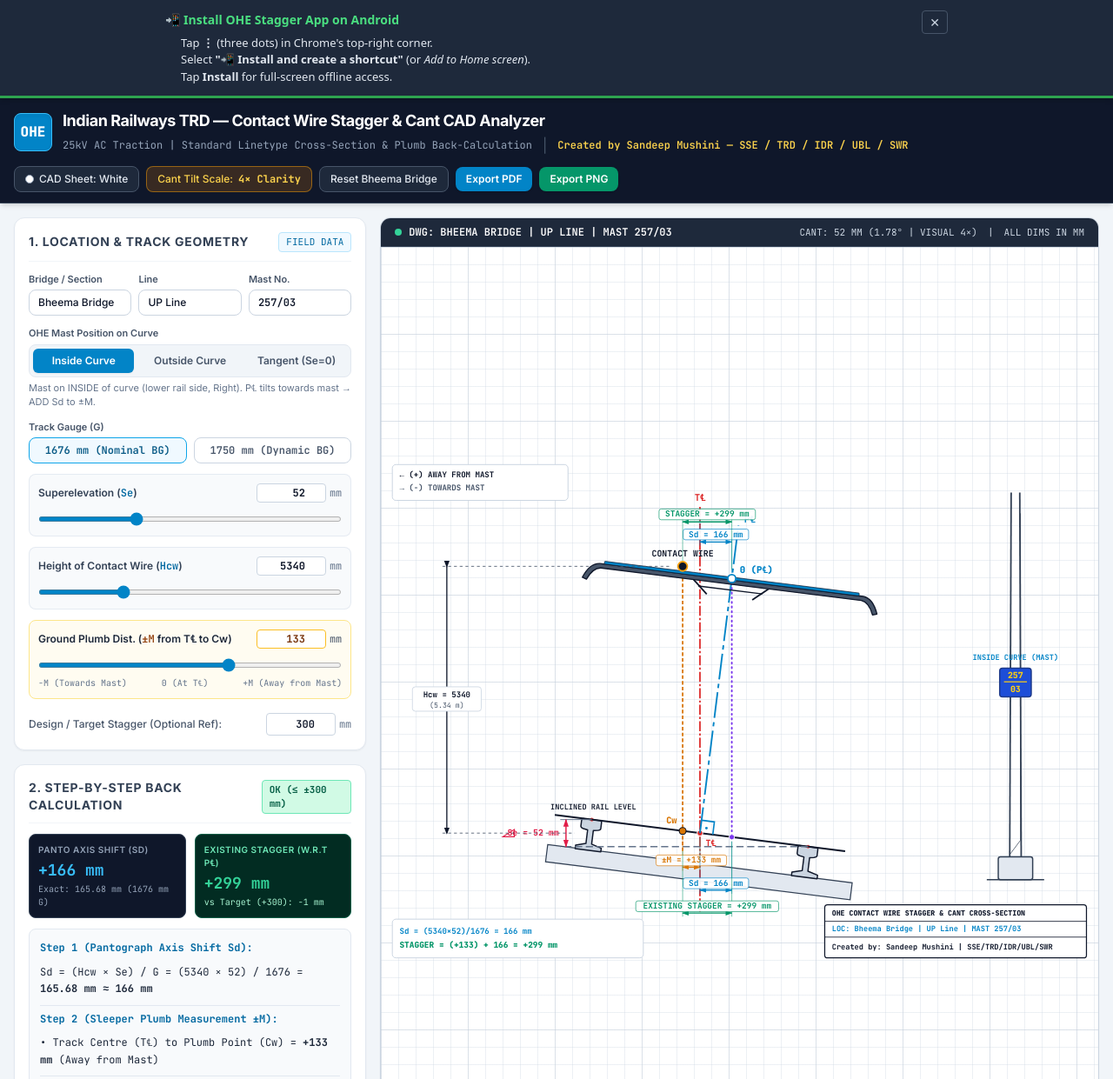
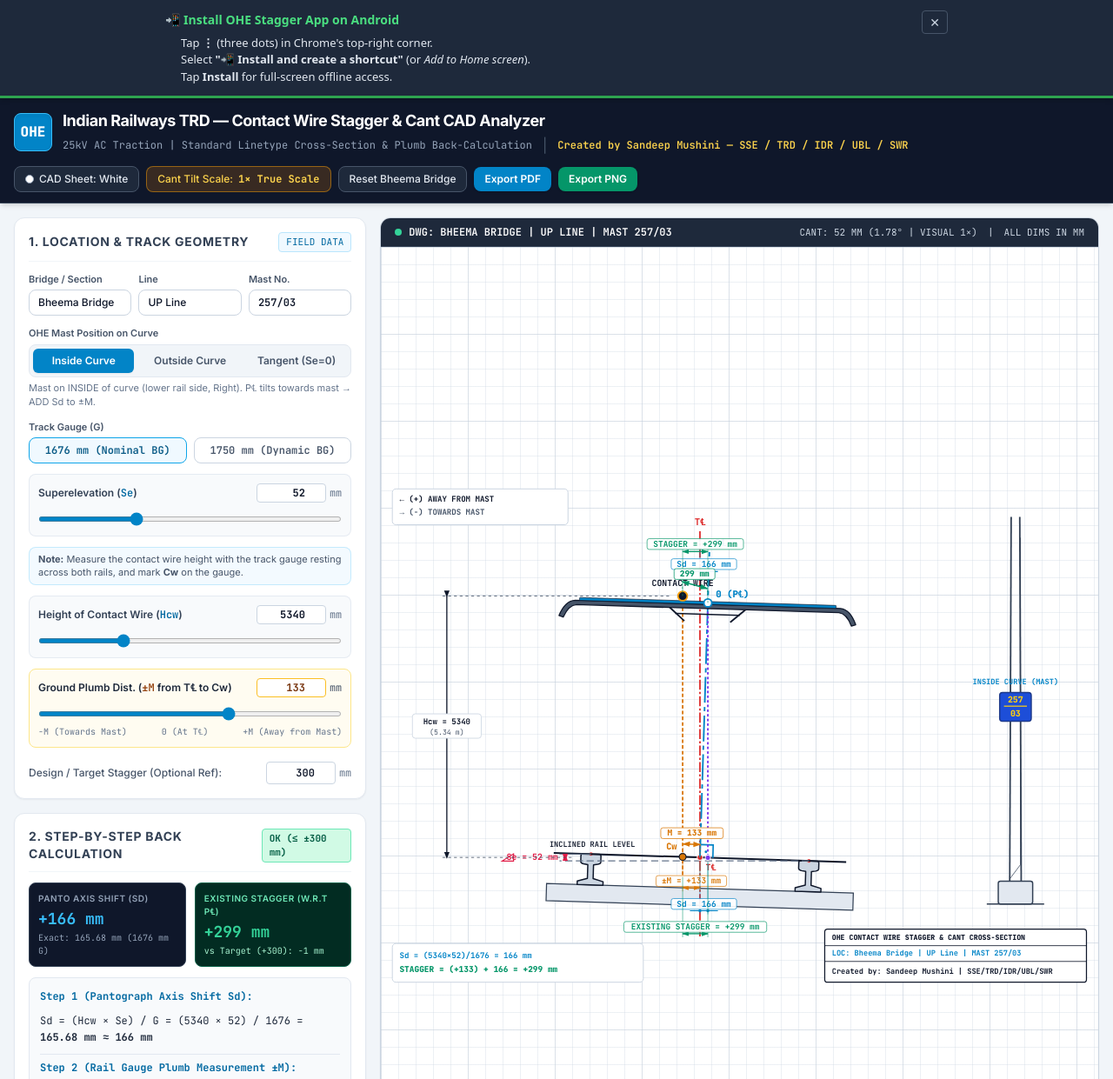
Before and after one commit to ssetrdidr/OHE_Curve_Stagger, a plain HTML site: page index.html in a window 1280 px wide. Shown: the top 1241 px of the page at 87% size. Drawn offline with nearby package versions, Linux system fonts and the light colour scheme.

Commit message:
Add files via upload

```diff
--- a/index.html
+++ b/index.html
@@ -9,14 +9,14 @@
   <meta property="og:type" content="website" />
   <meta property="og:url" content="https://ssetrdidr.github.io/OHE_Curve_Stagger/" />
   <meta property="og:title" content="Indian Railways OHE Stagger &amp; Superelevation CAD Visualizer — Sandeep Mushini" />
-  <meta property="og:description" content="25kV AC Traction Contact Wire Stagger &amp; Cant Cross-Section CAD Analyzer and Sleeper Plumb Back-Calculation Tool." />
+  <meta property="og:description" content="25kV AC Traction Contact Wire Stagger &amp; Cant Cross-Section CAD Analyzer and Rail Gauge Plumb Back-Calculation Tool." />
   <meta property="og:image" content="https://ssetrdidr.github.io/OHE_Curve_Stagger/preview-image.png" />
 
   <!-- Twitter Card Meta Tags -->
   <meta name="twitter:card" content="summary_large_image" />
   <meta name="twitter:url" content="https://ssetrdidr.github.io/OHE_Curve_Stagger/" />
   <meta name="twitter:title" content="Indian Railways OHE Stagger &amp; Superelevation CAD Visualizer — Sandeep Mushini" />
-  <meta name="twitter:description" content="25kV AC Traction Contact Wire Stagger &amp; Cant Cross-Section CAD Analyzer and Sleeper Plumb Back-Calculation Tool." />
+  <meta name="twitter:description" content="25kV AC Traction Contact Wire Stagger &amp; Cant Cross-Section CAD Analyzer and Rail Gauge Plumb Back-Calculation Tool." />
   <meta name="twitter:image" content="https://ssetrdidr.github.io/OHE_Curve_Stagger/preview-image.png" />
 
   <!-- PWA: installable app metadata -->
@@ -145,8 +145,11 @@
 
         <button id="btnExaggeration" type="button" class="px-3 py-1.5 rounded-lg text-xs font-medium bg-amber-600/20 hover:bg-amber-600/30 border border-amber-500/50 text-amber-300 transition flex items-center gap-1.5">
           <span>Cant Tilt Scale:</span>
-          <strong id="tiltScaleLabel" class="font-mono">4× Clarity</strong>
+          <strong id="tiltScaleLabel" class="font-mono">1× True Scale</strong>
         </button>
+        <div id="tiltExaggerationNote" style="display:none;" class="w-full mt-1 px-2.5 py-1 rounded bg-amber-950/80 border border-amber-500/40 text-[11px] font-mono text-amber-200 leading-snug">
+          Note: 4× visual exaggeration tilts P℄ more steeply over height Hcw, making wire/0 position appear shifted—actual field geometry does not jump.
+        </div>
 
         <button id="btnResetPreset" type="button" class="px-3 py-1.5 rounded-lg text-xs font-medium bg-slate-800 hover:bg-slate-700 border border-slate-600 text-slate-200 transition">
           Reset Bheema Bridge
@@ -236,6 +239,11 @@
             </div>
             <input id="rngSe" type="range" min="0" max="165" step="1" value="52" class="w-full h-1.5 bg-slate-200 rounded-lg cursor-pointer" />
           </div>
+
+          <!-- Measurement Note -->
+          <p class="text-[11px] text-slate-600 bg-sky-50/80 border border-sky-200/80 rounded-lg px-2.5 py-1.5 leading-snug">
+            <strong>Note:</strong> Measure the contact wire height with the track gauge resting across both rails, and mark <strong>Cw</strong> on the gauge.
+          </p>
 
           <!-- Height of Contact Wire Hcw -->
           <div class="bg-slate-50 p-2.5 rounded-lg border border-slate-200/80">
@@ -310,7 +318,7 @@
 
         <!-- Safety Reminder -->
         <div class="mt-3 p-2.5 rounded-lg bg-rose-50 border border-rose-200 text-[11px] text-rose-900 leading-snug">
-          <strong>Safety Protocol:</strong> Drop plumb bob from contact wire to mark <strong>Cw</strong> on sleeper <em>only</em> after obtaining valid Power Block, testing line dead, and clamping Discharge Rods on both sides.
+          <strong>Safety Protocol:</strong> Drop plumb bob from contact wire to mark <strong>Cw</strong> on rail gauge <em>only</em> after obtaining valid Power Block, testing line dead, and clamping Discharge Rods on both sides.
         </div>
       </div>
 
@@ -328,7 +336,7 @@
             <span id="cadHeaderTitle" class="font-semibold text-white">DWG: BHEEMA BRIDGE | UP LINE | MAST 257/03</span>
           </div>
           <div class="flex items-center gap-3 text-[11px] text-slate-300">
-            <span id="cadHeaderScale">CANT ANGLE: 1.78° (VISUAL 4×)</span>
+            <span id="cadHeaderScale">CANT ANGLE: 1.78° (VISUAL 1×)</span>
             <span>|</span>
             <span>ALL DIMS IN MM</span>
           </div>
@@ -390,7 +398,7 @@
               Standard Linetype Assignment Legend
             </span>
             <span class="text-[11px] font-mono text-slate-500">
-              Symbols: T℄ = Track Centre | P℄ = Panto Centre | Cw = Plumb Mark on Sleeper | 0 = Panto Axis
+              Symbols: T℄ = Track Centre | P℄ = Panto Centre | Cw = Plumb Mark on Rail Gauge | 0 = Panto Axis
             </span>
           </div>
 
@@ -473,7 +481,7 @@
       mVal: 133,          // ±M from T℄ to Cw in mm
       targetStagger: 300,
       blueprintMode: false,
-      tiltExaggeration: 4
+      tiltExaggeration: 1
     };
 
     // DOM Element References
@@ -743,10 +751,15 @@
       els.calcStepsBox.innerHTML = `
         <div><strong class="text-sky-700">Step 1 (Pantograph Axis Shift Sd):</strong></div>
         <div>Sd = (Hcw × Se) / G = (${state.hcw} × ${calc.effectiveSe}) / ${state.gauge} = <strong>${calc.sdExact.toFixed(2)} mm ≈ ${calc.sdRounded} mm</strong></div>
-        <div class="border-t border-slate-200 pt-1.5"><strong class="text-sky-700">Step 2 (Sleeper Plumb Measurement ±M):</strong></div>
+        <div class="border-t border-slate-200 pt-1.5"><strong class="text-sky-700">Step 2 (Rail Gauge Plumb Measurement ±M):</strong></div>
         <div>• Track Centre (T℄) to Plumb Point (Cw) = <strong>${fmtSigned(state.mVal)} mm</strong> (${state.mVal >= 0 ? 'Away from Mast' : 'Towards Mast'})</div>
         <div class="border-t border-slate-200 pt-1.5">${step3Html}</div>
       `;
+
+      const tiltNoteEl = document.getElementById('tiltExaggerationNote');
+      if (tiltNoteEl) {
+        tiltNoteEl.style.display = state.tiltExaggeration === 4 ? 'block' : 'none';
+      }
 
       els.cadHeaderTitle.textContent = `DWG: ${state.section.toUpperCase()} | ${state.line.toUpperCase()} | MAST ${state.mast.toUpperCase()}`;
       els.cadHeaderScale.textContent = `CANT: ${calc.effectiveSe} MM (${calc.trueAngleDeg.toFixed(2)}° | VISUAL ${state.tiltExaggeration}×)`;
@@ -859,7 +872,6 @@
       }));
 
       // 2. MAST NUMBERING PLATE (AUTHENTIC IR BLUE PLATE WITH YELLOW FRACTION TEXT)
-      // Positioned at the vertical centre of the mast (between mastTopY and mastBaseY).
       const plateW = 44;
       const plateH = 40;
       const plateX = mastX - plateW / 2;
@@ -1135,11 +1147,11 @@
       const cwPanContactY = (pcZeroY - 2 * cosA) + (cwX - pcZeroX) * Math.tan(tiltAngle);
       const wireRadius = 6.5;
       const cwCenterY = cwPanContactY - wireRadius;
-      const cwSleeperY = railMidY + (cwX - tcX) * Math.tan(tiltAngle);
+      const cwGaugeY = railMidY + (cwX - tcX) * Math.tan(tiltAngle);
 
       layers.lines.appendChild(svgEl('line', {
         x1: cwX, y1: cwCenterY,
-        x2: cwX, y2: cwSleeperY + 28,
+        x2: cwX, y2: cwGaugeY + 28,
         stroke: pal.plumbColor,
         'stroke-width': '2.2',
         'stroke-dasharray': '5 3'
@@ -1156,11 +1168,11 @@
       }, 'CONTACT WIRE'));
 
       layers.panto.appendChild(svgEl('circle', {
-        cx: cwX, cy: cwSleeperY, r: 4.8,
+        cx: cwX, cy: cwGaugeY, r: 4.8,
         fill: pal.plumbColor, stroke: pal.ink, 'stroke-width': '1.4'
       }));
       layers.panto.appendChild(svgEl('text', {
-        x: cwX - 8, y: cwSleeperY - 10, 'text-anchor': 'end',
+        x: cwX - 8, y: cwGaugeY - 10, 'text-anchor': 'end',
         fill: pal.plumbColor, 'font-family': 'JetBrains Mono, monospace', 'font-size': '12.5', 'font-weight': '800'
       }, 'Cw'));
 
@@ -1191,14 +1203,14 @@
       );
 
       // 1. GROUND LEVEL DIMENSIONS (OFFSET TO PREVENT ±M & Sd OVERLAP)
-      const botDimY1 = Math.max(cwSleeperY, railMidY, pcProjRailY) + 42;
+      const botDimY1 = Math.max(cwGaugeY, railMidY, pcProjRailY) + 42;
       const botDimY2 = botDimY1 + 32;
       const botDimY3 = botDimY2 + 32;
 
       drawHorizontalDim(
         layers.dims,
         tcX, cwX, botDimY1,
-        railMidY + 6, cwSleeperY + 6,
+        railMidY + 6, cwGaugeY + 6,
         `±M = ${fmtSigned(state.mVal)} mm`,
         pal.plumbColor,
         'arrowAmberStart', 'arrowAmberEnd',
@@ -1220,7 +1232,7 @@
       drawHorizontalDim(
         layers.dims,
         pcProjRailX, cwX, calc.effectiveSe > 0 ? botDimY3 : botDimY2,
-        pcProjRailY + 6, cwSleeperY + 28,
+        pcProjRailY + 6, cwGaugeY + 28,
         `EXISTING STAGGER = ${fmtSigned(calc.existingStagger)} mm`,
         '#059669',
         'arrowEmeraldStart', 'arrowEmeraldEnd',
@@ -1256,6 +1268,94 @@
         x: hcwDimX, y: hcwMidY + 11, 'text-anchor': 'middle',
         fill: pal.muted, 'font-family': 'JetBrains Mono, monospace', 'font-size': '10'
       }, `(${(state.hcw / 1000).toFixed(2)} m)`));
+
+      // 1. DISTANCE ALONG PANTOGRAPH AXIS: CONTACT WIRE DOT <-> 0 (P℄) DOT
+      const pantoSpanGroup = svgEl('g');
+      const pantoOffsetDist = 20;
+      const pantoNormalX = -sinA;
+      const pantoNormalY = -cosA;
+
+      const p1Ax = cwX + pantoOffsetDist * pantoNormalX;
+      const p1Ay = cwCenterY + pantoOffsetDist * pantoNormalY;
+      const p2Ax = pcZeroX + pantoOffsetDist * pantoNormalX;
+      const p2Ay = pcZeroY + pantoOffsetDist * pantoNormalY;
+
+      pantoSpanGroup.appendChild(svgEl('line', {
+        x1: cwX, y1: cwCenterY, x2: p1Ax, y2: p1Ay,
+        stroke: '#059669', 'stroke-width': '1', 'stroke-dasharray': '3 2', 'stroke-opacity': '0.75'
+      }));
+      pantoSpanGroup.appendChild(svgEl('line', {
+        x1: pcZeroX, y1: pcZeroY, x2: p2Ax, y2: p2Ay,
+        stroke: '#059669', 'stroke-width': '1', 'stroke-dasharray': '3 2', 'stroke-opacity': '0.75'
+      }));
+
+      pantoSpanGroup.appendChild(svgEl('line', {
+        x1: p1Ax, y1: p1Ay, x2: p2Ax, y2: p2Ay,
+        stroke: '#059669', 'stroke-width': '1.8',
+        'marker-start': 'url(#arrowEmeraldStart)',
+        'marker-end': 'url(#arrowEmeraldEnd)'
+      }));
+
+      const pMidX = (p1Ax + p2Ax) / 2 + 12 * pantoNormalX;
+      const pMidY = (p1Ay + p2Ay) / 2 + 12 * pantoNormalY;
+      const pantoDistLabel = `${Math.abs(calc.existingStagger)} mm`;
+      const pBoxW = pantoDistLabel.length * 7.5 + 12;
+
+      pantoSpanGroup.appendChild(svgEl('rect', {
+        x: pMidX - pBoxW / 2, y: pMidY - 11, width: pBoxW, height: 15, rx: 3,
+        fill: bp ? '#0b192c' : '#ffffff', 'fill-opacity': '0.94',
+        stroke: '#059669', 'stroke-width': '0.9'
+      }));
+      pantoSpanGroup.appendChild(svgEl('text', {
+        x: pMidX, y: pMidY, 'text-anchor': 'middle',
+        fill: '#059669', 'font-family': 'JetBrains Mono, monospace', 'font-size': '11.5', 'font-weight': '800'
+      }, pantoDistLabel));
+
+      layers.dims.appendChild(pantoSpanGroup);
+
+      // 2. DISTANCE ALONG INCLINED RAIL LEVEL: T℄ <-> Cw
+      const railSpanGroup = svgEl('g');
+      const railOffsetDist = 18;
+      const railNormalX = sinA;
+      const railNormalY = -cosA;
+
+      const r1Ax = tcX + railOffsetDist * railNormalX;
+      const r1Ay = railMidY + railOffsetDist * railNormalY;
+      const r2Ax = cwX + railOffsetDist * railNormalX;
+      const r2Ay = cwGaugeY + railOffsetDist * railNormalY;
+
+      railSpanGroup.appendChild(svgEl('line', {
+        x1: tcX, y1: railMidY, x2: r1Ax, y2: r1Ay,
+        stroke: pal.plumbColor, 'stroke-width': '1', 'stroke-dasharray': '3 2', 'stroke-opacity': '0.75'
+      }));
+      railSpanGroup.appendChild(svgEl('line', {
+        x1: cwX, y1: cwGaugeY, x2: r2Ax, y2: r2Ay,
+        stroke: pal.plumbColor, 'stroke-width': '1', 'stroke-dasharray': '3 2', 'stroke-opacity': '0.75'
+      }));
+
+      railSpanGroup.appendChild(svgEl('line', {
+        x1: r1Ax, y1: r1Ay, x2: r2Ax, y2: r2Ay,
+        stroke: pal.plumbColor, 'stroke-width': '1.8',
+        'marker-start': 'url(#arrowAmberStart)',
+        'marker-end': 'url(#arrowAmberEnd)'
+      }));
+
+      const rMidX = (r1Ax + r2Ax) / 2 + 12 * railNormalX;
+      const rMidY = (r1Ay + r2Ay) / 2 + 12 * railNormalY;
+      const railDistLabel = `M = ${Math.abs(state.mVal)} mm`;
+      const rBoxW = railDistLabel.length * 7.5 + 12;
+
+      railSpanGroup.appendChild(svgEl('rect', {
+        x: rMidX - rBoxW / 2, y: rMidY - 11, width: rBoxW, height: 15, rx: 3,
+        fill: bp ? '#0b192c' : '#ffffff', 'fill-opacity': '0.94',
+        stroke: pal.plumbColor, 'stroke-width': '0.9'
+      }));
+      railSpanGroup.appendChild(svgEl('text', {
+        x: rMidX, y: rMidY, 'text-anchor': 'middle',
+        fill: pal.plumbColor, 'font-family': 'JetBrains Mono, monospace', 'font-size': '11.5', 'font-weight': '800'
+      }, railDistLabel));
+
+      layers.dims.appendChild(railSpanGroup);
 
       // TITLE BLOCK & STAMPS
       layers.title.appendChild(svgEl('rect', {
@@ -1391,7 +1491,7 @@
       });
 
       els.btnExaggeration.addEventListener('click', () => {
-        state.tiltExaggeration = state.tiltExaggeration === 4 ? 1 : 4;
+        state.tiltExaggeration = state.tiltExaggeration === 1 ? 4 : 1;
         els.tiltScaleLabel.textContent = state.tiltExaggeration === 4 ? '4× Clarity' : '1× True Scale';
         renderAll();
       });
@@ -1465,7 +1565,7 @@
                 width: 138.9% !important;
               }
               main { gap: 10px !important; }
-              .min-h-\\[540px\\], .sm\\:min-h-\\[620px\\] { min-height: 460px !important; }
+              .min-h-\[540px\], .sm\:min-h-\[620px\] { min-height: 460px !important; }
               * { -webkit-print-color-adjust: exact !important; print-color-adjust: exact !important; }
             </style>
           `;
```
